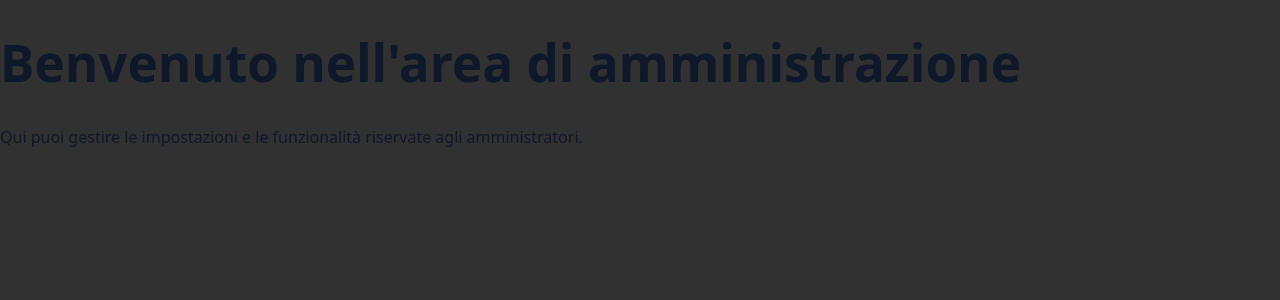
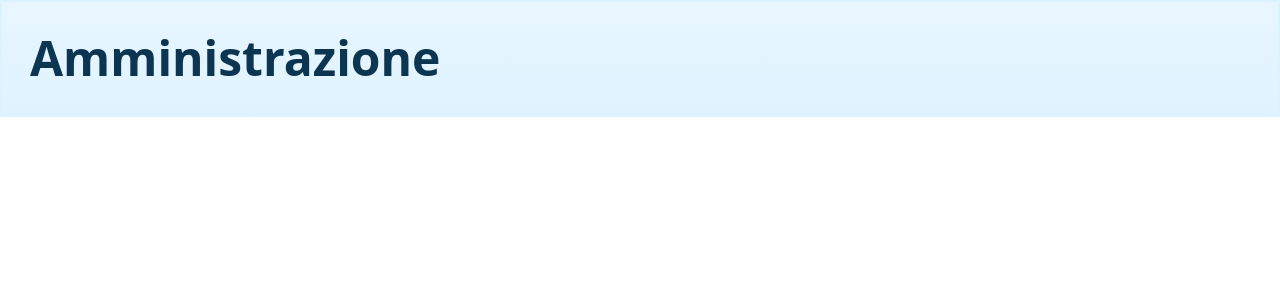
Before and after one commit to Piadina-000/Login, a React (Vite) app: page /admin in a window 1280 px wide. Shown: the top 300 px of the page. Built offline with nearby package versions, Linux system fonts and the light colour scheme.

Commit message:
Aggiunto css per la pagina Amministrazione

```diff
--- a/src/components/Amministrazione.tsx
+++ b/src/components/Amministrazione.tsx
@@ -4,8 +4,12 @@ import '../styles/amministrazione.css'
 export const Amministrazione = () => {
     return (
         <div className='amministrazione'>
-            <h1>Benvenuto nell'area di amministrazione</h1>
-            <p>Qui puoi gestire le impostazioni e le funzionalità riservate agli amministratori.</p>
+            <div className='header'>
+                <h1>Amministrazione</h1>
+            </div>
+            <div className='body'>
+
+            </div>
         </div>
     )
 }
--- a/src/styles/amministrazione.css
+++ b/src/styles/amministrazione.css
@@ -0,0 +1,105 @@
+.root {
+  height: 100vh;
+  width: 100vw;
+  display: flex;
+  align-items: center;
+  justify-content: center;
+  background-color: #f3f6fb;
+  -webkit-font-smoothing: antialiased;
+  -moz-osx-font-smoothing: grayscale;
+}
+
+.amministrazione {
+  display: flex;
+  flex-direction: column;
+  align-items: stretch;
+  justify-content: flex-start;
+  position: relative;
+  margin: 0;
+  width: 100vw;
+  min-height: 100vh;
+  box-sizing: border-box;
+}
+
+.amministrazione__box {
+  margin: 0 auto;
+  width: 100%;
+  background-color: #ffffff;
+  padding: 36px;
+  border-radius: calc(var(--radius, 8px) + 4px);
+  box-shadow: 0 6px 20px rgba(15, 30, 50, 0.08);
+  border: 1px solid rgba(0,0,0,0.04);
+}
+
+.amministrazione__header {
+  display: flex;
+  flex-direction: column;
+  justify-content: center;
+  align-items: center;
+  font-size: 1.6rem;
+  font-weight: 800;
+  margin: 0 -36px 16px -36px;
+  padding: 20px 36px;
+  background: linear-gradient(180deg, #e8f6ff 0%, #dff3ff 100%);
+  color: #0b3550;
+  border-top-left-radius: calc(var(--radius, 8px) + 4px);
+  border-top-right-radius: calc(var(--radius, 8px) + 4px);
+}
+
+.amministrazione__header h1 {
+  margin: 0 0 8px 0;
+  font-size: 1.6rem;
+}
+
+.amministrazione__header::after {
+  content: "";
+  display: block;
+  width: 80%;
+  max-width: 440px;
+  height: 2px;
+  background: rgba(146, 148, 150, 0.08);
+  margin-top: 12px;
+  border-radius: 2px;
+}
+
+.header {
+  display: flex;
+  justify-content: space-between;
+  align-items: center;
+  width: 100%;
+  padding: 30px 28px;
+  margin: 0;
+  background: linear-gradient(180deg, #e8f6ff 0%, #dff3ff 100%);
+  color: #0b3550;
+  border: 2px solid #ddf2ff;
+}
+.header h1 {
+  margin: 0;
+  font-size: 3rem;
+  font-weight: 800;
+}
+
+
+.body {
+  flex: 1 1 auto;
+  background-color: #ffffff;
+  padding: 32px 40px;
+  box-shadow: none;
+  border: none;
+  margin: 0;
+  display: flex;
+  align-items: flex-start;
+  justify-content: center;
+}
+
+
+.body__container {
+  width: min(1100px, 96%);
+  max-width: 1100px;
+}
+
+@media (max-width: 600px) {
+  .amministrazione__box { padding: 20px; }
+  .amministrazione__header { padding: 16px; margin: 0 -20px 12px -20px; }
+  .amministrazione__header h1 { font-size: 1.25rem; }
+}
```
